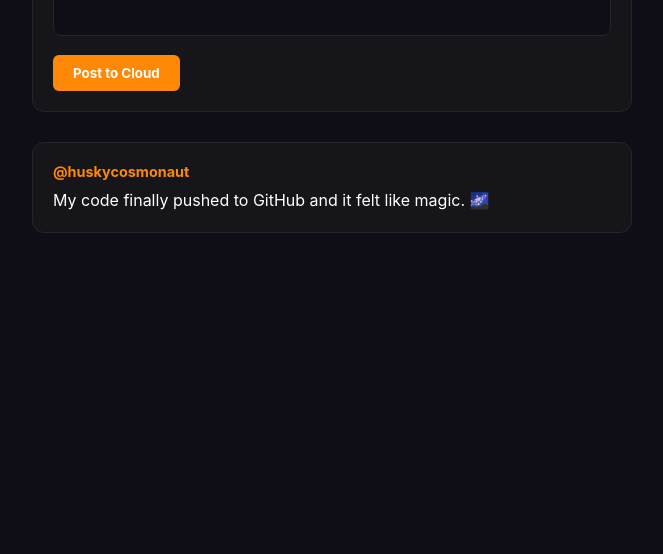
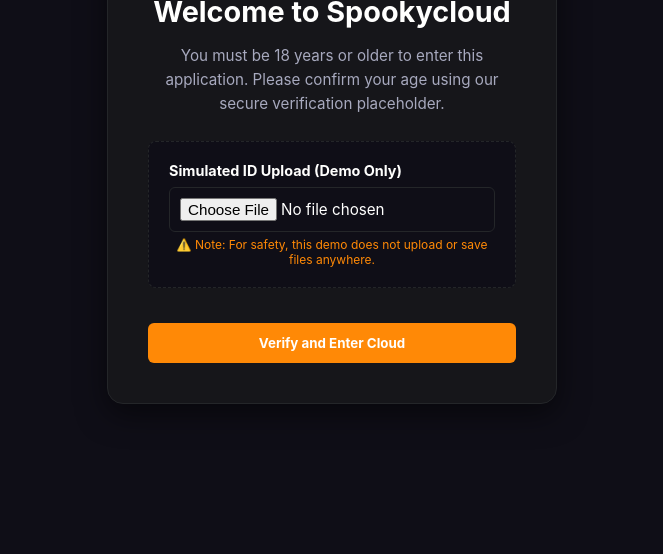
Before and after one commit to huskycosmonaut/spookycloud, a website: page public/index.html in a window 1280 px wide. Shown: the part 246-800 px from the top of the page, without its empty margins (308-971 px from the left). Drawn offline with Linux system fonts and the light colour scheme.

Commit message:
Create feature branch and design 18+ age verification mockup UI

```diff
--- a/public/app.js
+++ b/public/app.js
@@ -19,3 +19,19 @@ navButtons.forEach(button => {
         targetPage.classList.remove('hidden');
     });
 });
+// Age Gate Placeholder Logic
+const ageGate = document.getElementById('age-gate');
+const verifyBtn = document.getElementById('verify-submit-btn');
+const idInput = document.getElementById('id-upload-input');
+
+verifyBtn.addEventListener('click', () => {
+    // In a production app, this would check the API signal.
+    // For this UI mockup, we confirm an option is selected.
+    if (idInput.files.length === 0) {
+        alert("Please select a sample mock image file to proceed with the UI demonstration.");
+        return;
+    }
+
+    // Smoothly hide the verification screen
+    ageGate.classList.add('hidden');
+});
--- a/public/index.html
+++ b/public/index.html
@@ -7,7 +7,29 @@
     <link rel="stylesheet" href="style.css">
 </head>
 <body>
+<div id="age-gate" class="overlay-container">
+    <div class="gate-card">
+        <div class="logo" style="font-size: 2rem;">🛑 18+ Verification</div>
+        <h2>Welcome to Spookycloud</h2>
+        <p class="gate-text">
+            You must be 18 years or older to enter this application. Please confirm your age using our secure verification placeholder.
+        </p>
 
+        <div class="verification-box">
+            <label class="setting-label" style="font-size: 0.9rem; text-align: left; margin-bottom: 8px;">
+                Simulated ID Upload (Demo Only)
+            </label>
+            <input type="file" id="id-upload-input" class="settings-input" accept="image/*">
+            <p class="setting-desc" style="max-width: 100%; margin-top: 5px; font-size: 0.75rem; color: #ff8906;">
+                ⚠️ Note: For safety, this demo does not upload or save files anywhere.
+            </p>
+        </div>
+
+        <button id="verify-submit-btn" class="submit-btn" style="width: 100%; padding: 12px; margin-top: 15px;">
+            Verify and Enter Cloud
+        </button>
+    </div>
+</div>
     <div class="app-container">
 
         <header>
--- a/public/style.css
+++ b/public/style.css
@@ -243,3 +243,49 @@ textarea:focus {
 .match-btn:hover {
     background-color: #e57a00;
 }
+/* Fullscreen Age Gate Overlay */
+.overlay-container {
+    position: fixed;
+    top: 0;
+    left: 0;
+    width: 100%;
+    height: 100vh;
+    background-color: #0f0e17;
+    display: flex;
+    justify-content: center;
+    align-items: center;
+    z-index: 9999; /* Forces it to sit on top of everything else */
+    padding: 20px;
+}
+
+.gate-card {
+    background-color: #16161a;
+    border: 1px solid #242629;
+    border-radius: 16px;
+    padding: 40px;
+    max-width: 450px;
+    text-align: center;
+    box-shadow: 0 10px 30px rgba(0, 0, 0, 0.5);
+}
+
+.gate-card h2 {
+    font-size: 1.8rem;
+    color: #fffffe;
+    margin-top: 10px;
+    margin-bottom: 15px;
+}
+
+.gate-text {
+    color: #a7a9be;
+    font-size: 0.95rem;
+    line-height: 1.6;
+    margin-bottom: 25px;
+}
+
+.verification-box {
+    background-color: #0f0e17;
+    border: 1px dashed #242629;
+    border-radius: 8px;
+    padding: 20px;
+    margin-bottom: 20px;
+}
```
